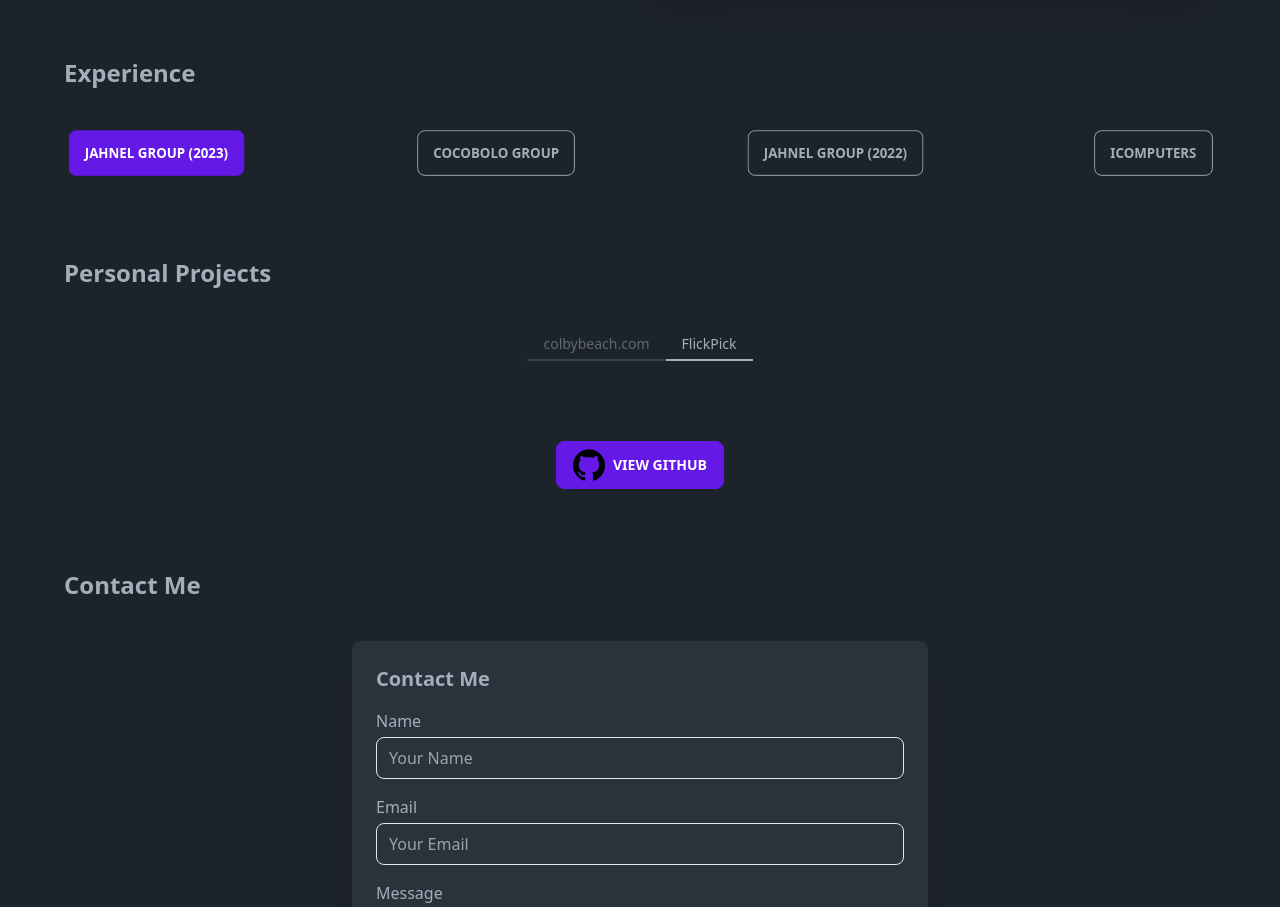
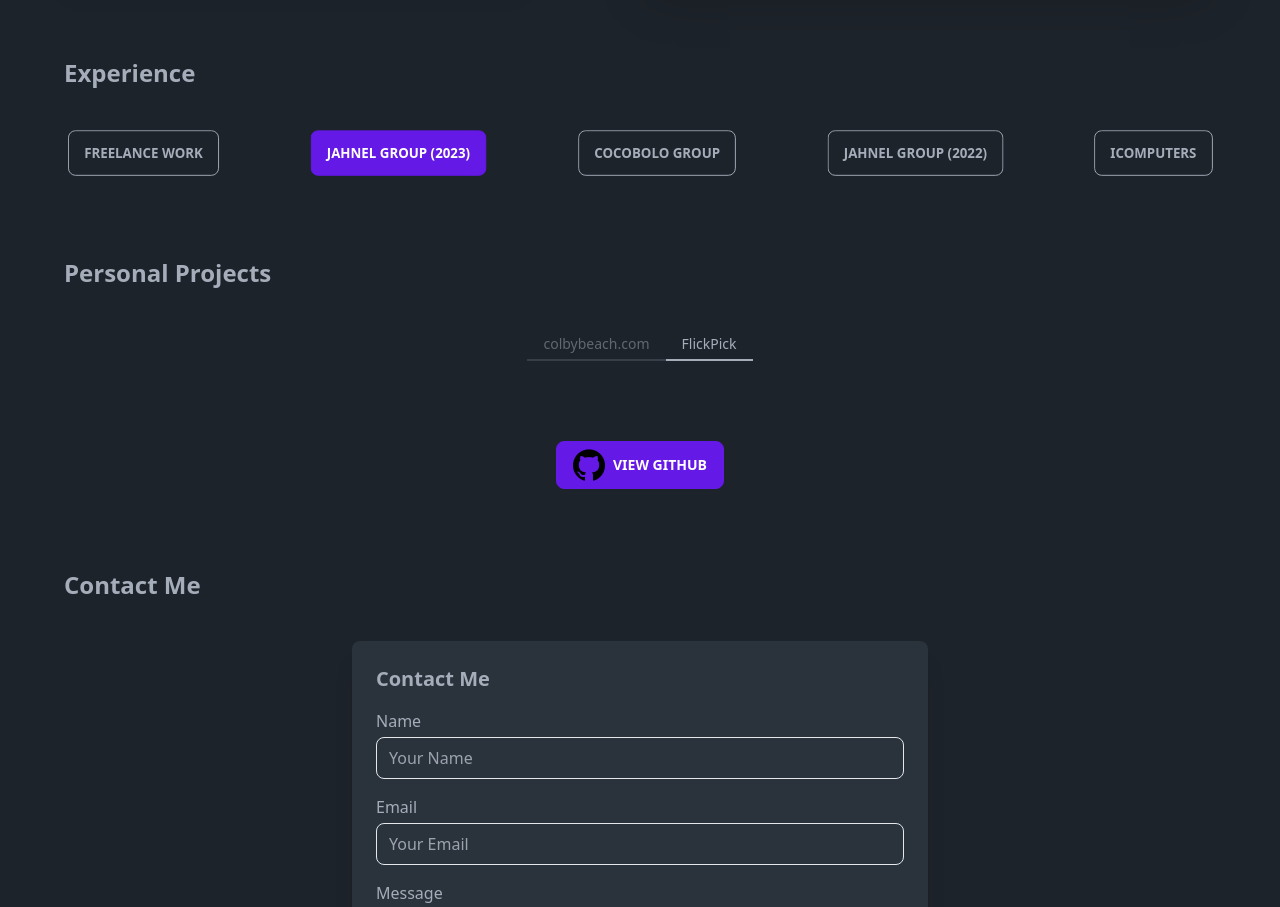
Before and after one commit to colbybeach/colbybeach.github.io, a React (Vite) app in the folder client/: page / in a window 1280 px wide. Shown: the part 1000-1907 px from the top of the page. Built offline with nearby package versions, Linux system fonts and the light colour scheme; no server answers.

Commit message:
Please work

```diff
--- a/client/src/pages/HomePage.tsx
+++ b/client/src/pages/HomePage.tsx
@@ -154,9 +154,10 @@ export default function HomePage() {
                             console.log(e.target.value)
                         }}
                     >
+                        <option value={1} key={1}>Freelance Work</option>
                         <option value={2} key={2}>Jahnel Group (2023)</option>
                         <option value={0} key={0}>Cocobolo Group</option>
-                        <option value={1} key={1}>Jahnel Group (2022)</option>
+                        <option value={4} key={4}>Jahnel Group (2022)</option>
                         <option value={3} key={3}>iComputers</option>
                     </select>
 
@@ -174,6 +175,12 @@ export default function HomePage() {
 
 
                     <div className='lg:flex w-full justify-between hidden'>
+                         <button
+                            className={`btn ${selectedExperience === 1 ? 'btn-primary' : 'btn-outline'}`}
+                            onClick={() => setSelectedExperience(1)}
+                        >
+                            Freelance Work
+                        </button>
                         <button
                             className={`btn ${selectedExperience === 2 ? 'btn-primary' : 'btn-outline'}`}
                             onClick={() => setSelectedExperience(2)}
@@ -187,8 +194,8 @@ export default function HomePage() {
                             Cocobolo Group
                         </button>
                         <button
-                            className={`btn ${selectedExperience === 1 ? 'btn-primary' : 'btn-outline'}`}
-                            onClick={() => setSelectedExperience(1)}
+                            className={`btn ${selectedExperience === 4 ? 'btn-primary' : 'btn-outline'}`}
+                            onClick={() => setSelectedExperience(4)}
                         >
                             Jahnel Group (2022)
                         </button>
```
